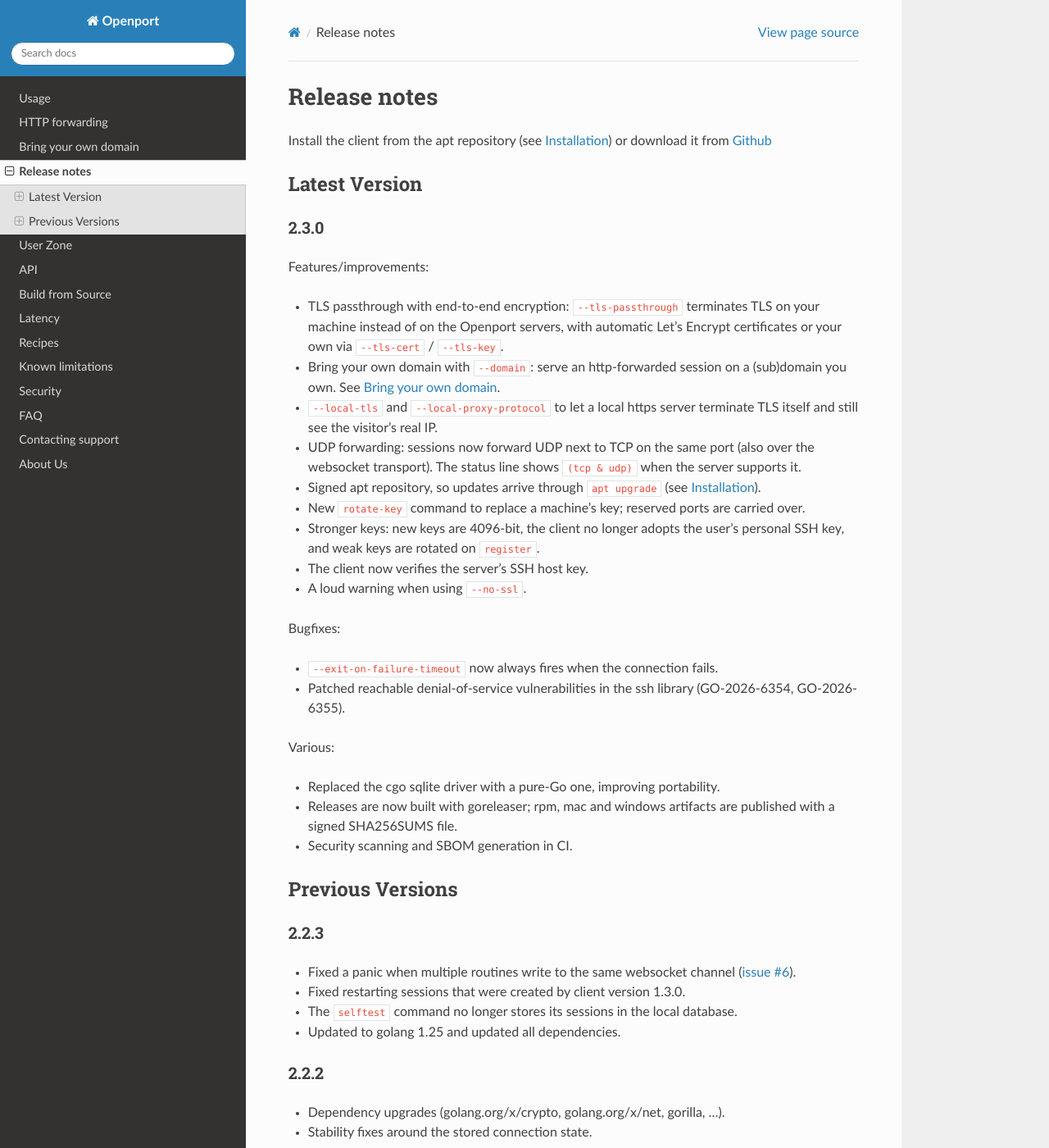
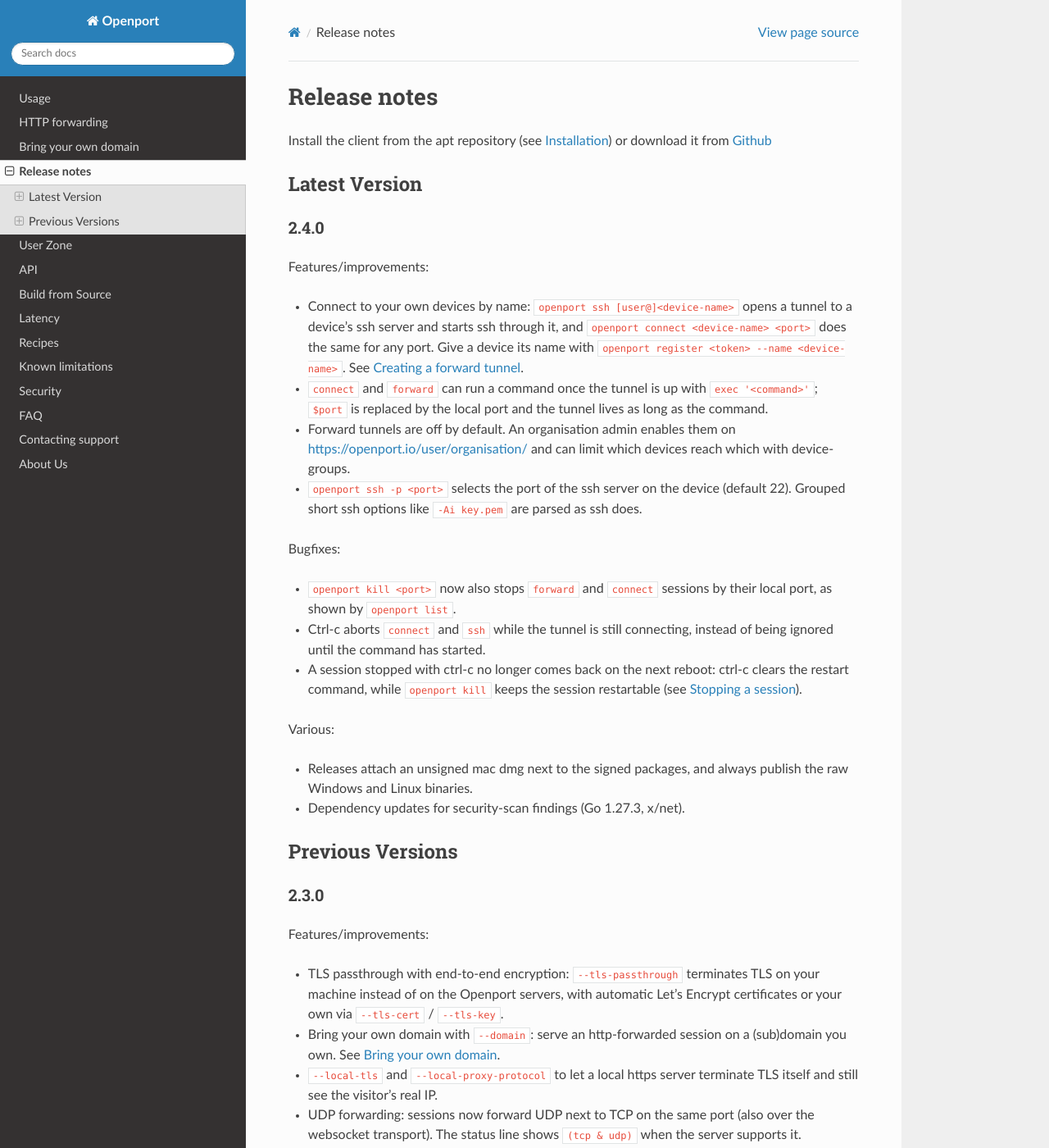
Before and after one commit to openportio/openport-docs, a Sphinx documentation site: the page built from docs/source/release_notes.rst, in a window 1280 px wide and 1400 px high. Shown: the whole window at 82% size. Built offline with Sphinx 7.4.7 and the Read the Docs theme 3.1.0, drawn with Linux system fonts in a browser that asks for light colours.

Commit message:
docs: release notes for client 2.4.0
Connect by device name (openport connect / openport ssh), exec tails,
forward tunnels off by default, ssh -p as the device's ssh port, and the
kill / ctrl-c / restart fixes. Adds the -p example to the forward-tunnel
recipe.

Co-Authored-By: Claude Fable 5.1 <noreply@anthropic.com>

```diff
--- a/docs/source/recipes_create_a_forward_tunnel.rst
+++ b/docs/source/recipes_create_a_forward_tunnel.rst
@@ -48,6 +48,12 @@ Extra ssh options and a remote command go where ssh expects them:
 .. code-block::
 
     openport ssh -i ~/.ssh/id_ed25519 myhomeuser@home-pc uptime
+
+``-p`` is the port of the ssh server on the device, for when it does not listen on 22:
+
+.. code-block::
+
+    openport ssh -p 2222 myhomeuser@home-pc
 
 For other ports and protocols, ``connect`` opens the tunnel without assuming ssh:
 
--- a/docs/source/release_notes.rst
+++ b/docs/source/release_notes.rst
@@ -6,6 +6,45 @@ it from `Github <https://github.com/openportio/openport-go/releases>`_
 
 Latest Version
 --------------
+
+2.4.0
++++++
+
+Features/improvements:
+
+- Connect to your own devices by name: ``openport ssh [user@]<device-name>``
+  opens a tunnel to a device's ssh server and starts ssh through it, and
+  ``openport connect <device-name> <port>`` does the same for any port. Give a
+  device its name with ``openport register <token> --name <device-name>``.
+  See :doc:`recipes_create_a_forward_tunnel`.
+- ``connect`` and ``forward`` can run a command once the tunnel is up with
+  ``exec '<command>'``; ``$port`` is replaced by the local port and the tunnel
+  lives as long as the command.
+- Forward tunnels are off by default. An organisation admin enables them on
+  https://openport.io/user/organisation/ and can limit which devices reach
+  which with device-groups.
+- ``openport ssh -p <port>`` selects the port of the ssh server on the device
+  (default 22). Grouped short ssh options like ``-Ai key.pem`` are parsed as
+  ssh does.
+
+Bugfixes:
+
+- ``openport kill <port>`` now also stops ``forward`` and ``connect`` sessions
+  by their local port, as shown by ``openport list``.
+- Ctrl-c aborts ``connect`` and ``ssh`` while the tunnel is still connecting,
+  instead of being ignored until the command has started.
+- A session stopped with ctrl-c no longer comes back on the next reboot:
+  ctrl-c clears the restart command, while ``openport kill`` keeps the
+  session restartable (see :doc:`faq_how_can_i_stop_a_share`).
+
+Various:
+
+- Releases attach an unsigned mac dmg next to the signed packages, and always
+  publish the raw Windows and Linux binaries.
+- Dependency updates for security-scan findings (Go 1.27.3, x/net).
+
+Previous Versions
+-----------------
 
 2.3.0
 +++++
```
Also changed, not shown: other parts of docs/source/release_notes.rst (+0 -3 lines).
